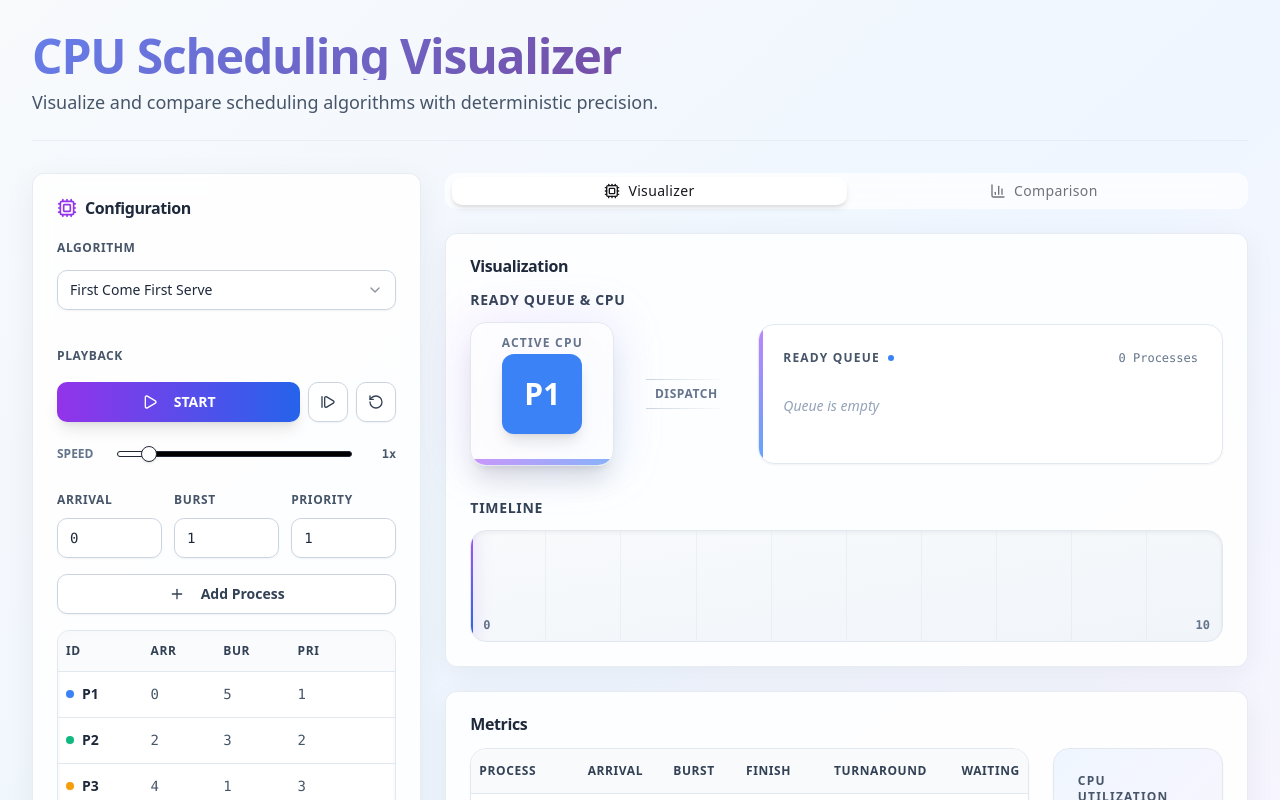
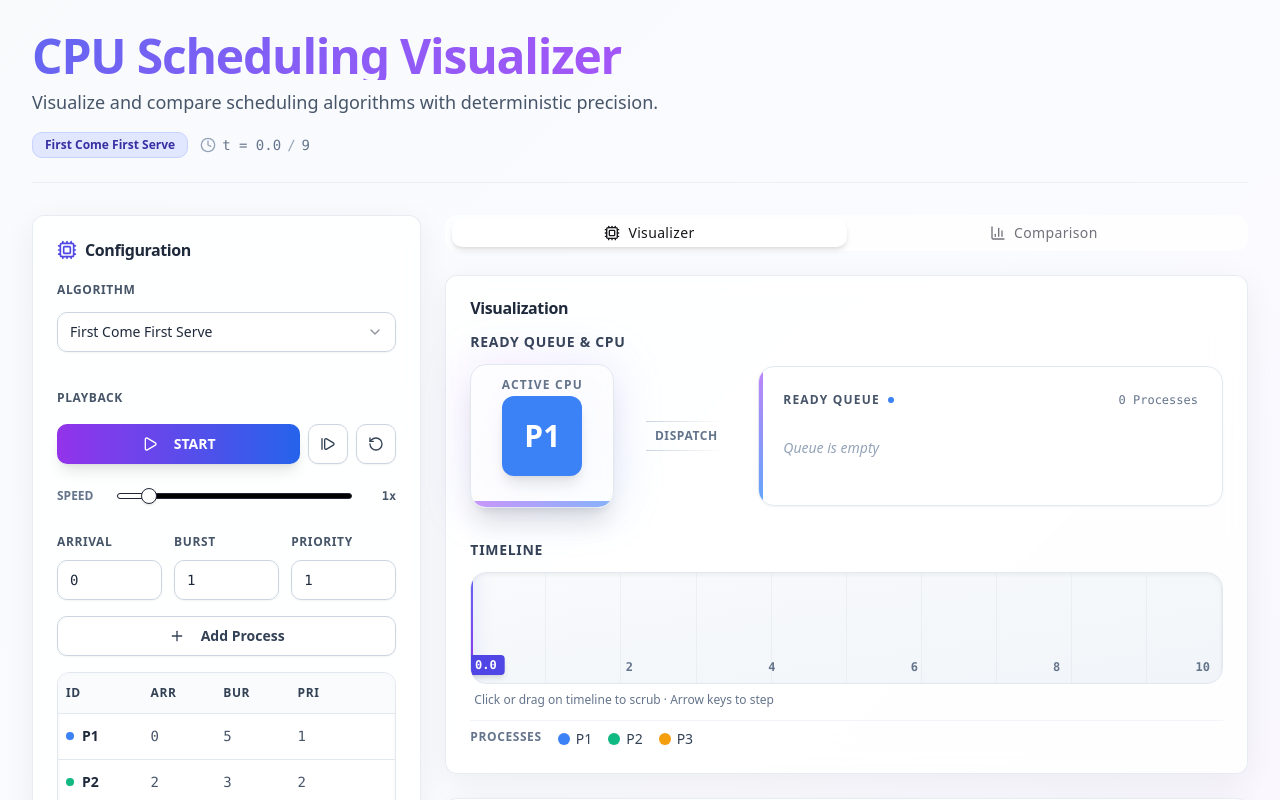
Before and after one commit to akashg7/CPU-Scheduling, a Next.js app: page / in a window 1280 px wide. Shown: the top 800 px of the page. Built offline with nearby package versions, Linux system fonts and the light colour scheme.

Commit message:
done changes in ui

```diff
--- a/app/globals.css
+++ b/app/globals.css
@@ -27,10 +27,18 @@
 
   /* Gradient text utilities */
   .gradient-text {
-    background: linear-gradient(135deg, #667eea 0%, #764ba2 100%);
+    background: linear-gradient(135deg, #6366f1 0%, #8b5cf6 50%, #a855f7 100%);
     -webkit-background-clip: text;
     -webkit-text-fill-color: transparent;
     background-clip: text;
+  }
+
+  .card-hover {
+    transition: transform 0.2s ease, box-shadow 0.2s ease;
+  }
+  .card-hover:hover {
+    transform: translateY(-2px);
+    box-shadow: 0 12px 40px rgba(0, 0, 0, 0.08);
   }
 }
 
@@ -69,7 +77,7 @@
   }
 
   body {
-    @apply bg-gradient-to-br from-slate-50 via-blue-50 to-purple-50;
+    @apply bg-gradient-to-br from-slate-50 via-indigo-50/30 to-purple-50;
     @apply text-foreground;
     min-height: 100vh;
     font-family: 'Inter', sans-serif;
--- a/app/layout.tsx
+++ b/app/layout.tsx
@@ -14,8 +14,8 @@ const geistMono = localFont({
 });
 
 export const metadata: Metadata = {
-  title: "Create Next App",
-  description: "Generated by create next app",
+  title: "CPU Scheduling Visualizer",
+  description: "Visualize and compare FCFS, SJF, SRTF, Priority, and Round Robin scheduling algorithms with an interactive Gantt chart.",
 };
 
 export default function RootLayout({
--- a/app/page.tsx
+++ b/app/page.tsx
@@ -10,10 +10,19 @@ import { useStore } from "@/store/useStore";
 import { useEffect } from "react";
 import { Tabs, TabsContent, TabsList, TabsTrigger } from "@/components/ui/tabs";
 import { ComparisonView } from "@/components/visualizer/ComparisonView";
-import { Cpu, BarChart3 } from "lucide-react";
+import { Cpu, BarChart3, Clock } from "lucide-react";
+import { Badge } from "@/components/ui/badge";
+
+const ALGO_LABELS: Record<string, string> = {
+  FCFS: "First Come First Serve",
+  SJF: "Shortest Job First",
+  SRTF: "Shortest Remaining Time First",
+  Priority: "Priority",
+  RR: "Round Robin",
+};
 
 export default function Home() {
-  const { run, algorithm, processes, timeQuantum } = useStore();
+  const { run, algorithm, processes, timeQuantum, results, currentTime, totalDuration } = useStore();
 
   // Auto-run simulation when inputs change
   useEffect(() => {
@@ -28,19 +37,32 @@ export default function Home() {
             <h1 className="text-4xl md:text-5xl font-bold tracking-tight mb-2 gradient-text">
               CPU Scheduling Visualizer
             </h1>
-            <p className="text-slate-600 text-lg">
+            <p className="text-slate-600 text-lg mb-4">
               Visualize and compare scheduling algorithms with deterministic precision.
             </p>
+            <div className="flex flex-wrap items-center gap-3">
+              <Badge variant="secondary" className="bg-indigo-100 text-indigo-800 border-indigo-200 font-semibold px-3 py-1">
+                {ALGO_LABELS[algorithm] ?? algorithm}
+              </Badge>
+              {results && (
+                <span className="inline-flex items-center gap-1.5 text-sm text-slate-500 font-mono">
+                  <Clock className="w-4 h-4 text-slate-400" />
+                  <span>t = {currentTime.toFixed(1)}</span>
+                  <span className="text-slate-400">/</span>
+                  <span>{totalDuration}</span>
+                </span>
+              )}
+            </div>
           </div>
         </header>
 
         <div className="grid grid-cols-1 lg:grid-cols-3 gap-6">
           {/* Left Sidebar: Controls & Inputs */}
           <div className="space-y-6 lg:col-span-1">
-            <Card className="glass-card shadow-xl border-slate-200/60 hover:shadow-2xl transition-all duration-300">
+            <Card className="glass-card shadow-xl border-slate-200/60 card-hover transition-all duration-300">
               <CardHeader className="pb-4">
                 <CardTitle className="text-slate-800 flex items-center gap-2">
-                  <Cpu className="w-5 h-5 text-purple-600" />
+                  <Cpu className="w-5 h-5 text-indigo-600" />
                   Configuration
                 </CardTitle>
               </CardHeader>
@@ -72,7 +94,7 @@ export default function Home() {
               </TabsList>
 
               <TabsContent value="visualizer" className="space-y-6 animate-fade-in">
-                <Card className="glass-card shadow-xl border-slate-200/60 hover:shadow-2xl transition-all duration-300">
+                <Card className="glass-card shadow-xl border-slate-200/60 card-hover transition-all duration-300">
                   <CardHeader className="pb-4">
                     <CardTitle className="text-slate-800">Visualization</CardTitle>
                   </CardHeader>
@@ -84,12 +106,23 @@ export default function Home() {
                     <div className="space-y-3">
                       <h3 className="text-sm font-semibold text-slate-700 uppercase tracking-wider">Timeline</h3>
                       <GanttChart />
+                      {processes.length > 0 && (
+                        <div className="flex flex-wrap gap-4 pt-2 border-t border-slate-100">
+                          <span className="text-xs text-slate-500 uppercase tracking-wider font-semibold">Processes</span>
+                          {processes.map((p) => (
+                            <span key={p.id} className="inline-flex items-center gap-1.5 text-sm text-slate-700">
+                              <span className="w-3 h-3 rounded-full shadow-sm" style={{ backgroundColor: p.color }} />
+                              <span className="font-medium">{p.id}</span>
+                            </span>
+                          ))}
+                        </div>
+                      )}
                     </div>
                   </CardContent>
                 </Card>
 
-                <Card className="glass-card shadow-xl border-slate-200/60 hover:shadow-2xl transition-all duration-300">
-                  <CardHeader className="pb-4">
+<Card className="glass-card shadow-xl border-slate-200/60 card-hover transition-all duration-300">
+                <CardHeader className="pb-4">
                     <CardTitle className="text-slate-800">Metrics</CardTitle>
                   </CardHeader>
                   <CardContent>
--- a/components/visualizer/GanttChart.tsx
+++ b/components/visualizer/GanttChart.tsx
@@ -1,11 +1,12 @@
 "use client";
 
 import { useStore } from "@/store/useStore";
-import { useEffect } from "react";
+import { useEffect, useRef, useCallback } from "react";
 import { motion } from "framer-motion";
 
 export const GanttChart = () => {
     const { results, totalDuration, currentTime, setCurrentTime, isPlaying } = useStore();
+    const containerRef = useRef<HTMLDivElement>(null);
 
     // Animation loop
     useEffect(() => {
@@ -43,17 +44,49 @@ export const GanttChart = () => {
 
     const duration = Math.max(totalDuration, 10);
 
+    const handleScrub = useCallback(
+        (e: React.MouseEvent<HTMLDivElement>) => {
+            const el = containerRef.current;
+            if (!el) return;
+            const rect = el.getBoundingClientRect();
+            const x = e.clientX - rect.left;
+            const pct = Math.max(0, Math.min(1, x / rect.width));
+            const t = pct * duration;
+            setCurrentTime(t);
+        },
+        [duration, setCurrentTime]
+    );
+
+    const tickStep = duration <= 10 ? 2 : duration <= 30 ? 5 : Math.ceil(duration / 6);
+    const ticks = Array.from({ length: Math.ceil(duration / tickStep) + 1 }, (_, i) => i * tickStep).filter((t) => t <= duration);
+
     return (
-        <div className="relative w-full h-28 bg-gradient-to-br from-slate-50 to-slate-100 rounded-2xl border border-slate-200 overflow-hidden group shadow-inner">
+        <div className="space-y-2">
+            <div
+                ref={containerRef}
+                role="slider"
+                aria-label="Timeline"
+                aria-valuemin={0}
+                aria-valuemax={duration}
+                aria-valuenow={currentTime}
+                tabIndex={0}
+                onClick={handleScrub}
+                onKeyDown={(e) => {
+                    const step = e.shiftKey ? 2 : 0.5;
+                    if (e.key === "ArrowLeft") setCurrentTime(Math.max(0, currentTime - step));
+                    if (e.key === "ArrowRight") setCurrentTime(Math.min(duration, currentTime + step));
+                }}
+                className="relative w-full h-28 bg-gradient-to-br from-slate-50 to-slate-100 rounded-2xl border border-slate-200 overflow-hidden group shadow-inner cursor-pointer focus:outline-none focus-visible:ring-2 focus-visible:ring-indigo-500 focus-visible:ring-offset-2"
+            >
                 {/* Grid Background */}
-            <div className="absolute inset-0 flex">
+                <div className="absolute inset-0 flex pointer-events-none">
                     {Array.from({ length: Math.ceil(duration) }).map((_, i) => (
                         <div key={i} className="flex-1 border-r border-slate-200/50 h-full" />
                     ))}
                 </div>
 
                 {/* Blocks */}
-            <div className="absolute inset-y-0 left-0 right-0 flex items-center p-4">
+                <div className="absolute inset-y-0 left-0 right-0 flex items-center p-4 pointer-events-none">
                     {results?.ganttChart.map((block, i) => {
                         const startPercent = (block.startTime / duration) * 100;
                         const widthPercent = ((block.endTime - block.startTime) / duration) * 100;
@@ -76,7 +109,6 @@ export const GanttChart = () => {
                                     width: `${widthPercent}%`,
                                 }}
                             >
-                            {/* Filled part */}
                                 <div
                                     className="absolute inset-y-0 left-0 transition-all duration-200"
                                     style={{
@@ -85,32 +117,45 @@ export const GanttChart = () => {
                                         opacity: 0.85,
                                     }}
                                 />
-
-                            {/* Label */}
                                 <div className="absolute inset-0 flex items-center justify-center">
                                     <span className="text-xs font-bold text-white drop-shadow-lg tracking-wide">
-                                    {widthPercent > 3 ? block.processId : ''}
+                                        {widthPercent > 3 ? block.processId : ""}
                                     </span>
                                 </div>
                             </div>
-                    )
+                        );
                     })}
                 </div>
 
                 {/* Timeline Cursor */}
                 <motion.div
-                className="absolute top-0 bottom-0 w-0.5 bg-gradient-to-b from-purple-500 to-blue-600 z-20 shadow-lg"
+                    className="absolute top-0 bottom-0 w-0.5 bg-gradient-to-b from-indigo-500 to-purple-600 z-20 shadow-lg pointer-events-none"
                     style={{
                         left: `${(currentTime / duration) * 100}%`,
-                    filter: 'drop-shadow(0 0 8px rgba(147, 51, 234, 0.6))'
+                        filter: "drop-shadow(0 0 8px rgba(99, 102, 241, 0.6))",
                     }}
                 />
 
-            {/* Time Markers */}
+                {/* Time label at cursor */}
+                <div
+                    className="absolute bottom-2 z-30 pointer-events-none transition-all duration-75 -translate-x-1/2"
+                    style={{ left: `${(currentTime / duration) * 100}%` }}
+                >
+                    <span className="inline-block px-2 py-0.5 rounded bg-indigo-600 text-white text-xs font-mono font-bold shadow-md whitespace-nowrap">
+                        t = {currentTime.toFixed(1)}
+                    </span>
+                </div>
+
+                {/* Time tick marks */}
                 <div className="absolute bottom-2 left-0 right-0 flex justify-between px-3 pointer-events-none">
-                <span className="text-xs text-slate-500 font-mono font-semibold">0</span>
-                <span className="text-xs text-slate-500 font-mono font-semibold">{duration}</span>
+                    {ticks.map((t) => (
+                        <span key={t} className="text-xs text-slate-500 font-mono font-semibold">
+                            {t}
+                        </span>
+                    ))}
                 </div>
+            </div>
+            <p className="text-xs text-slate-500 pl-1">Click or drag on timeline to scrub · Arrow keys to step</p>
         </div>
     );
 };
```
Also changed, not shown: components/visualizer/ComparisonView.tsx (+34 -5 lines), components/visualizer/MetricsTable.tsx (+9 -1 lines), components/visualizer/ProcessInput.tsx (+11 -1 lines). Lines whose indentation alone changed are shown as unchanged.
